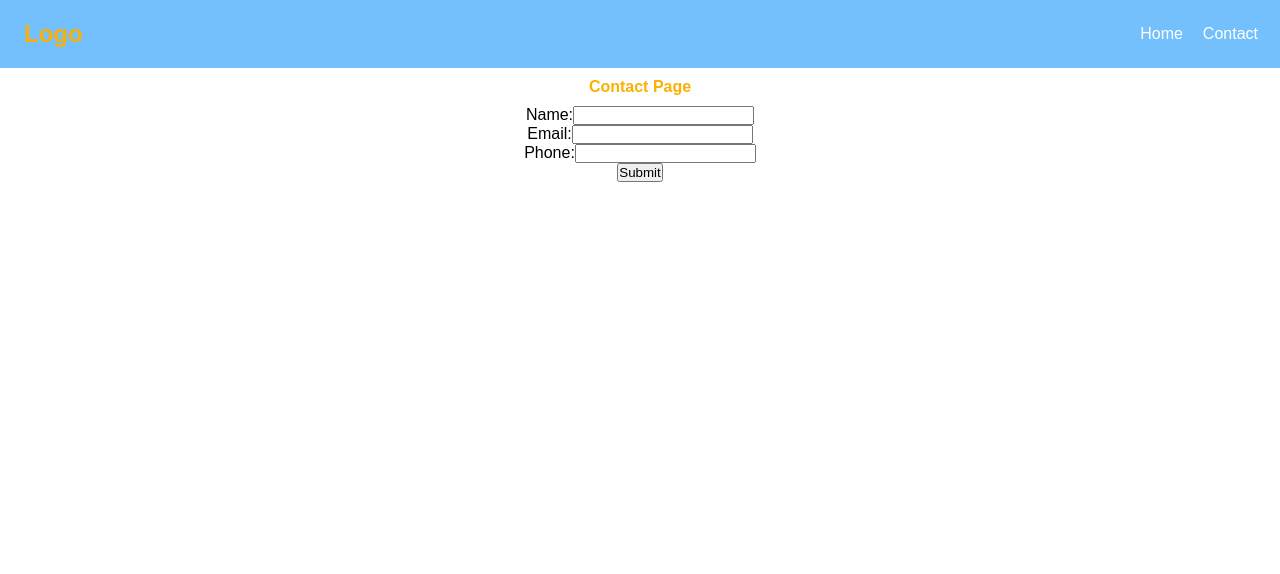
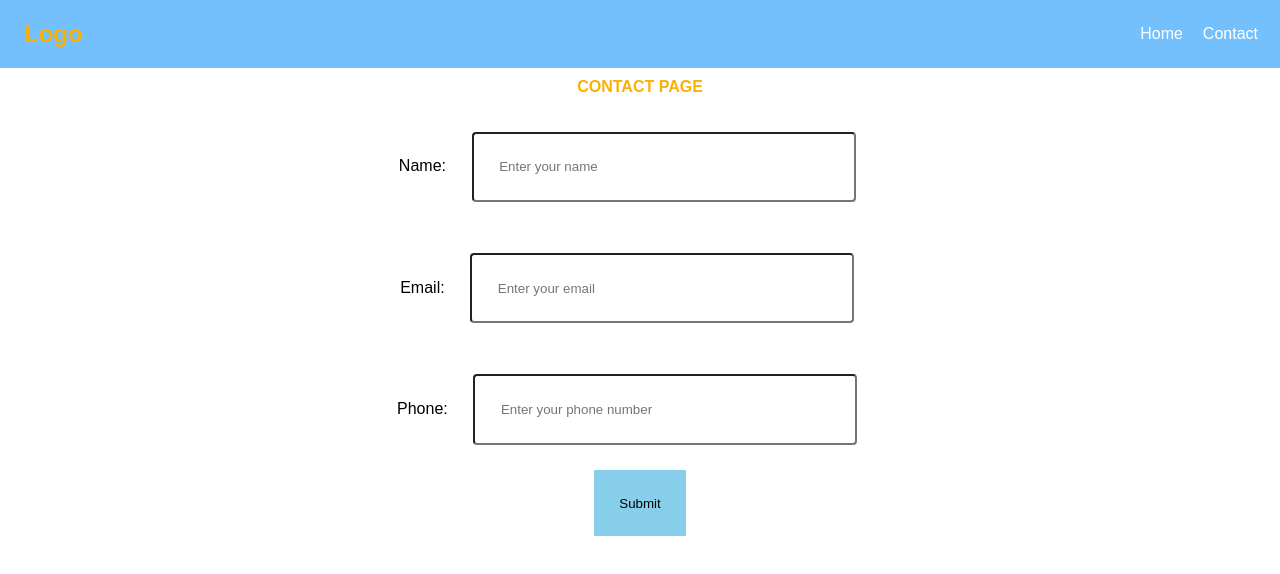
Before and after one commit to christiangubana/react-api, a React (Create React App) app: page /contact in a window 1280 px wide. Shown: the top 574 px of the page. Built offline with nearby package versions, Linux system fonts and the light colour scheme.

Commit message:
styled contact-from

```diff
--- a/src/App.css
+++ b/src/App.css
@@ -1,3 +1,5 @@
+
+
 .App {
   font-family: sans-serif;
   text-align: center;
@@ -22,6 +24,37 @@ body {
   display: none;
 }
 
-.errMessage {
+.errMessage,
+.validation-error {
   color: red;
 }
+
+.sec1 input {
+  width: 30%;
+  padding: 2%;
+  margin: 2%;
+  border-radius: 4px;
+  border: 1 solid gray;
+}
+.sec2 input {
+  width: 30%;
+  padding: 2%;
+  margin: 2%;
+  border-radius: 4px;
+  border: 1 solid gray;
+}
+.sec3 input {
+  width: 30%;
+  padding: 2%;
+  margin: 2%;
+  border-radius: 4px;
+  border: 1 solid gray;
+}
+
+.btn {
+  padding: 2%;
+  background-color: skyblue;
+  border: none;
+  border-radius: 1px;
+  cursor: pointer;
+}
--- a/src/pages/Contact.jsx
+++ b/src/pages/Contact.jsx
@@ -4,7 +4,8 @@ import styled from "styled-components";
 const Wrapper = styled.div`
   h4 {
     color: #fab005;
-    padding: 10px
+    text-transform: uppercase;
+    padding: 10px;
   }
 `;
 
@@ -73,8 +74,9 @@ function ContactForm() {
       <Wrapper>
         <h4>Contact Page</h4>
       </Wrapper>
-      <div>
+      <div className="container">
       <form onSubmit={handleSubmit}>
+        <div className="sec1">
         <label>
           Name:
           <input
@@ -82,10 +84,13 @@ function ContactForm() {
             name="name"
             value={formData.name}
             onChange={handleChange}
+            placeholder="Enter your name"
+            required
           />
-          {validationErrors.name && <p>{validationErrors.name}</p>}
+          {validationErrors.name && <p className="validation-error">{validationErrors.name}</p>}
         </label>
-        <br />
+        </div>
+        <div className="sec2">
         <label>
           Email:
           <input
@@ -93,21 +98,27 @@ function ContactForm() {
             name="email"
             value={formData.email}
             onChange={handleChange}
+            placeholder="Enter your email"
+            required
           />
-          {validationErrors.email && <p>{validationErrors.email}</p>}
+          {validationErrors.email && <p className="validation-error">{validationErrors.email}</p>}
         </label>
-        <br/>
-        <label>
+        </div>
+       <div className="sec2">
+       <label>
           Phone:
           <input
-            type="number"
+            type="text"
             name="phone"
             value={formData.phone}
             onChange={handleChange}
+            placeholder="Enter your phone number"
+            required
           />
-          {validationErrors.phone && <p>{validationErrors.phone}</p>}
-        </label><br/>
-        <button type="submit">Submit</button>
+          {validationErrors.phone && <p className="validation-error">{validationErrors.phone}</p>}
+        </label>
+       </div>
+        <button className="btn" type="submit">Submit</button>
       </form>
       </div>
     </>
```
